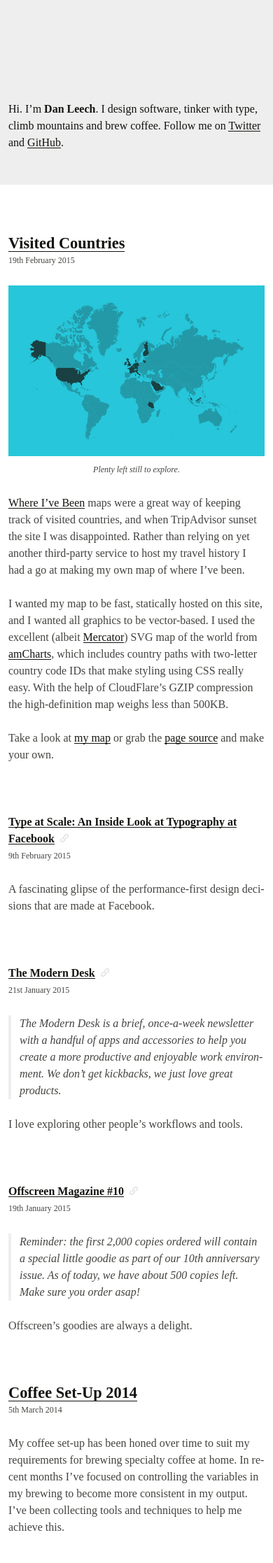
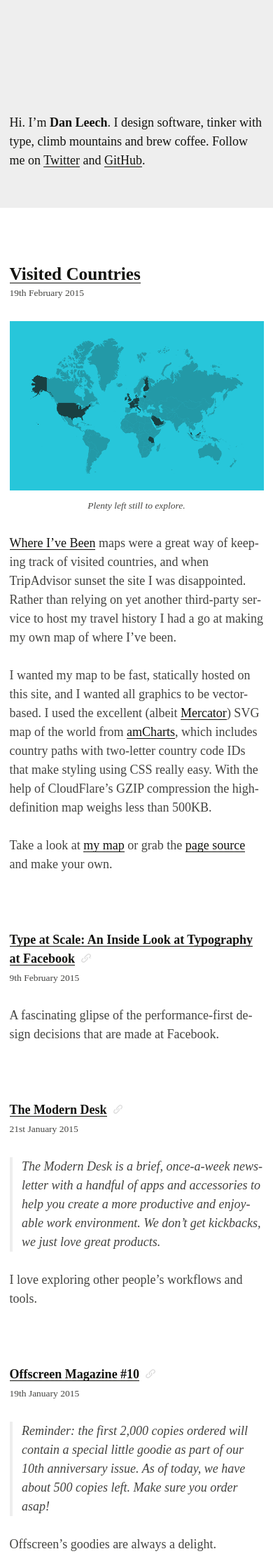
Before and after one commit to danleech/danleech.com, a Jekyll site: the page built from index.md, in a window 390 px wide. Shown: the top 2234 px of the page at 70% size. Built offline with Jekyll 4.4.1, drawn with Linux system fonts in a browser that asks for light colours; some web fonts are replaced; Markdown is read by kramdown in place of the engine named in the settings.

Commit message:
Increased font size for mobile viewports

```diff
--- a/_includes/styles.scss
+++ b/_includes/styles.scss
@@ -6,10 +6,7 @@ $red:       #F22;
 $white:     #FFF;
 
 html {
-    font-size: 16px;
-    @media (min-width: 800px) {
-        font-size: 18px;
-    }
+    font-size: 18px;
     @media (min-width: 1200px) {
         font-size: 20px;
     }
```
